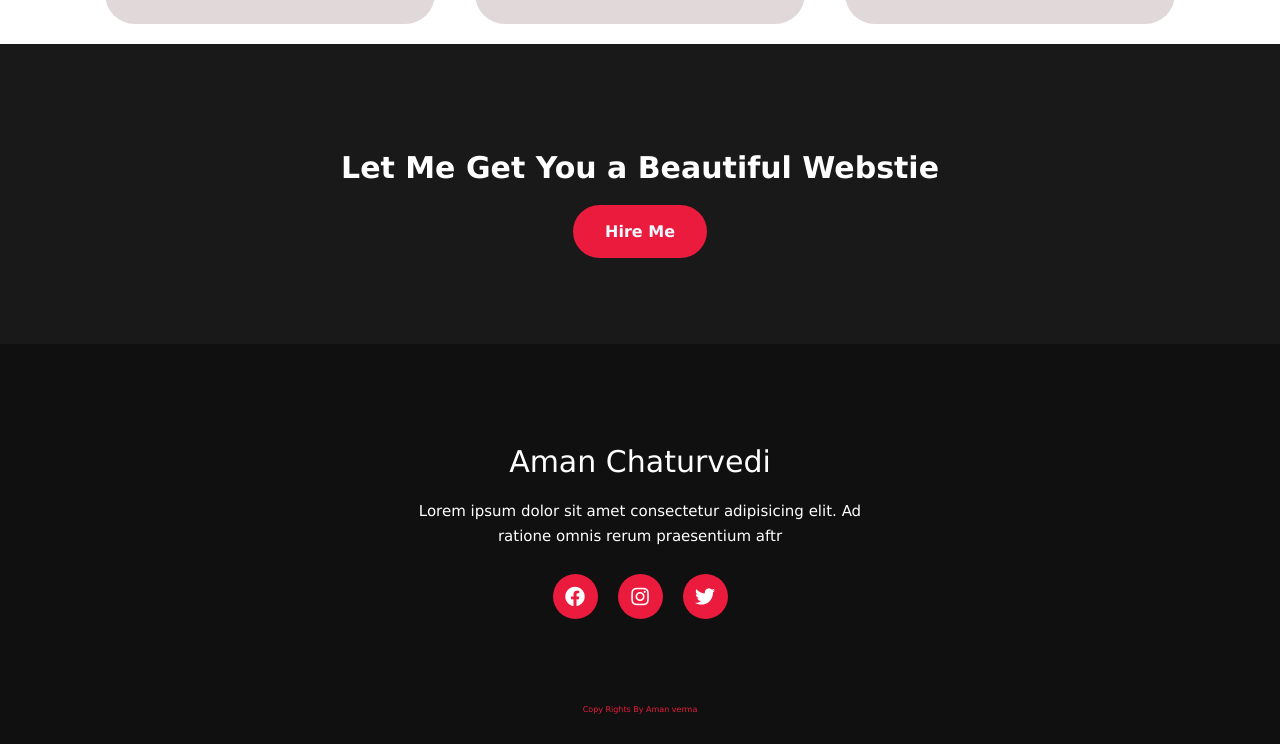
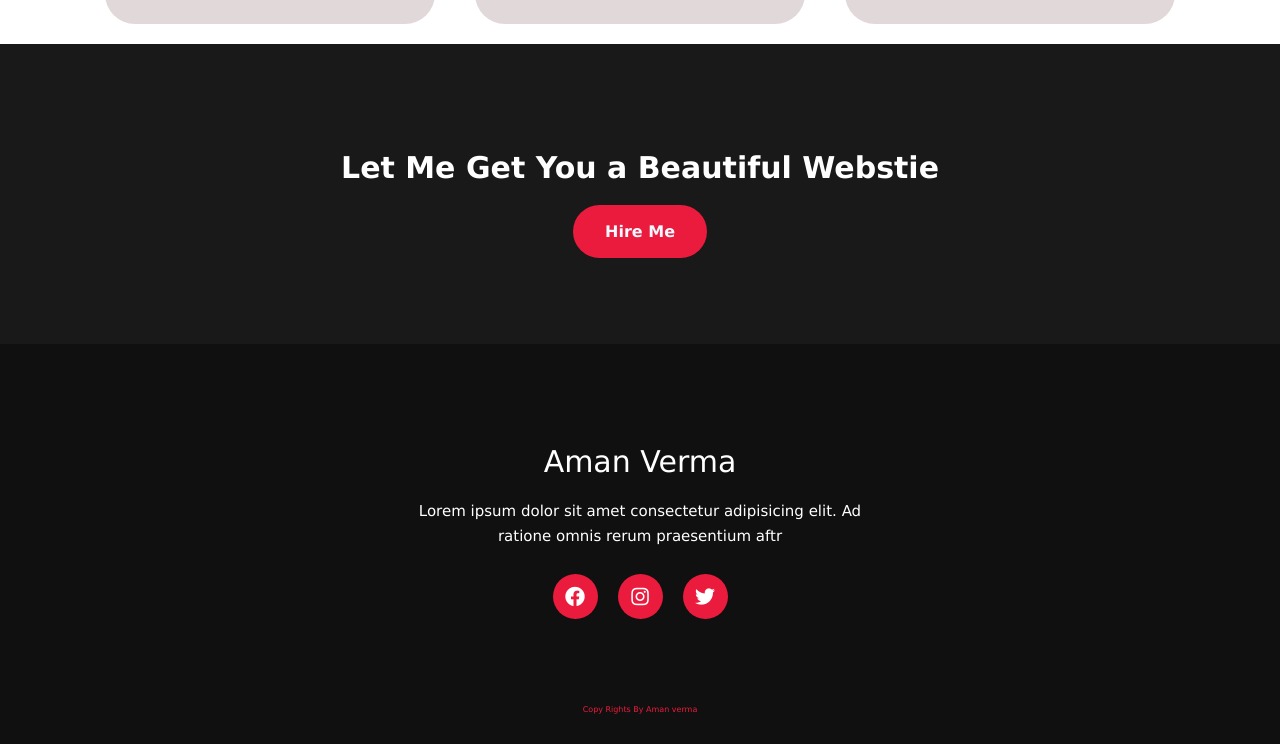
Before and after one commit to snokeybaba/Bharat-Intern-internship-projects, a plain HTML site: page Portfolio-website-aman/index.html in a window 1280 px wide. Shown: the part 1833-2577 px from the top of the page. Drawn offline with Linux system fonts and the light colour scheme.

Commit message:
Update index.html

```diff
--- a/Portfolio-website-aman/index.html
+++ b/Portfolio-website-aman/index.html
@@ -104,7 +104,7 @@
         <a class="button-two" href="#">Hire Me</a>
     </div>
     <footer>
-        <P>Aman Chaturvedi</P>
+        <P>Aman Verma</P>
         <p>Lorem ipsum dolor sit amet consectetur adipisicing elit. Ad ratione omnis rerum praesentium aftr</p>
         <div class="social">
             <a href="#"><i class="fab fa-facebook"></i></a>
```
